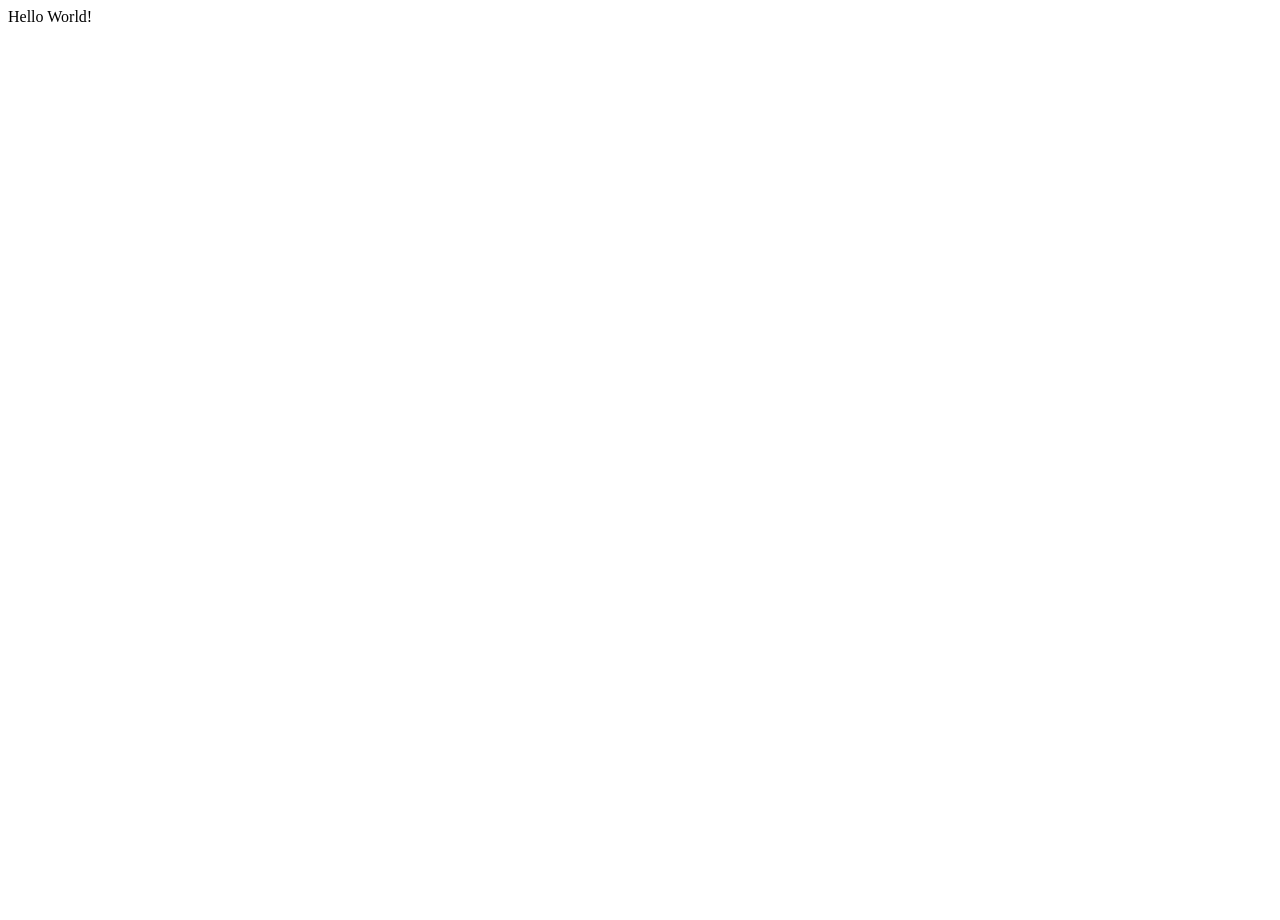
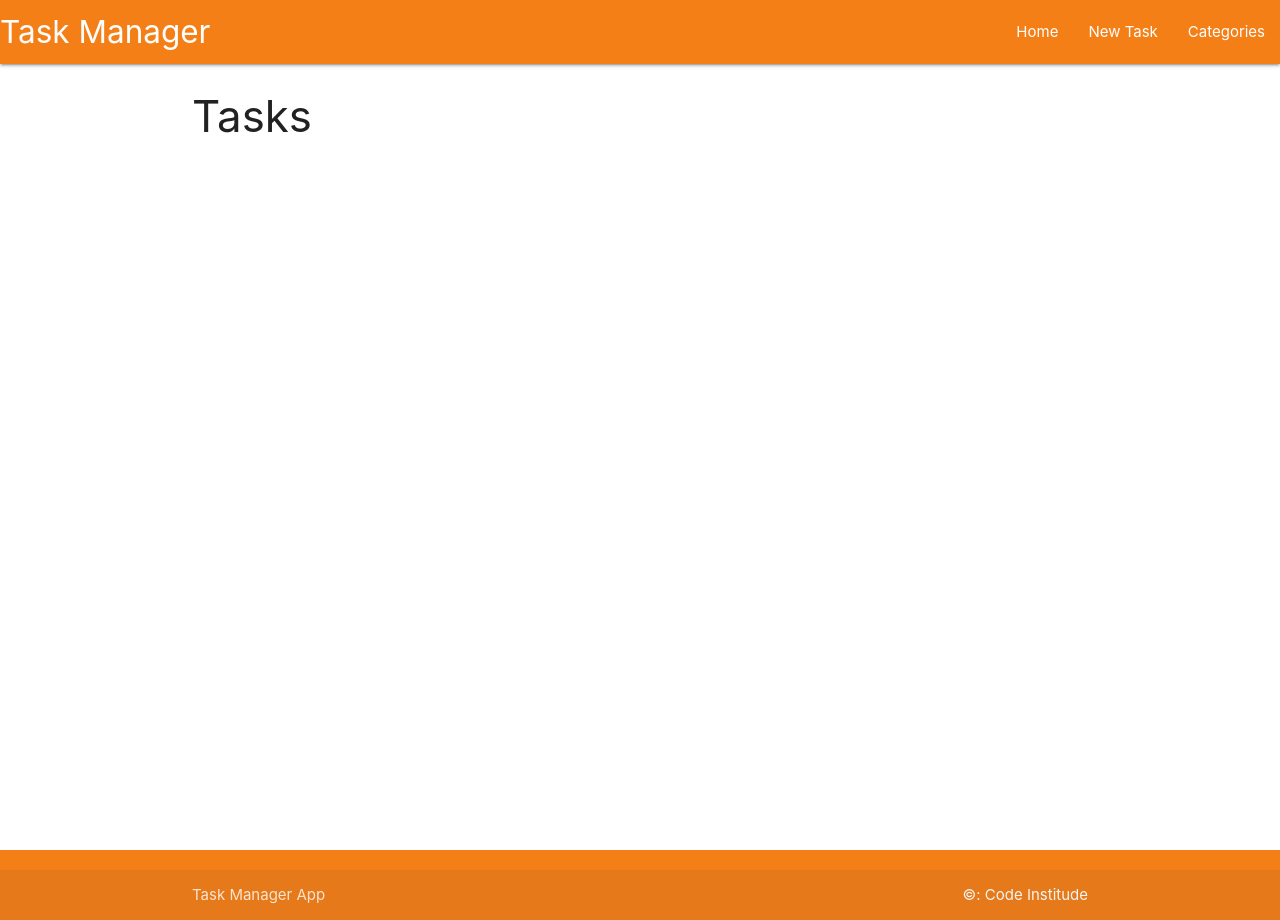
Before and after one commit to DonnavanStaddon/TaskManagerApp, a Flask app: page / in a window 1280 px wide. Before the commit the page is almost empty. Run offline with Flask 3, Linux system fonts and the light colour scheme.

Commit message:
Template Inheritance

```diff
--- a/taskmanager/routes.py
+++ b/taskmanager/routes.py
@@ -5,4 +5,4 @@ from taskmanager.models import Category, Task
 
 @app.route("/")
 def home():
-    return render_template("base.html")
+    return render_template("tasks.html")
--- /dev/null
+++ b/taskmanager/static/css/style.css
@@ -0,0 +1,9 @@
+body {
+    display: flex;
+    min-height: 100vh;
+    flex-direction: column;
+  }
+
+  main {
+    flex: 1 0 auto;
+  }
--- /dev/null
+++ b/taskmanager/static/js/script.js
@@ -0,0 +1,5 @@
+document.addEventListener('DOMContentLoaded', function() {
+    // sidenav initialixation
+    let sidenav = document.querySelectorAll('.sidenav');
+    M.Sidenav.init(sidenav);
+  });
--- a/taskmanager/templates/base.html
+++ b/taskmanager/templates/base.html
@@ -3,9 +3,50 @@
 <head>
     <meta charset="UTF-8">
     <meta name="viewport" content="width=device-width, initial-scale=1.0">
+    <link rel="stylesheet" href="https://cdnjs.cloudflare.com/ajax/libs/font-awesome/6.4.2/css/all.min.css" integrity="sha512-z3gLpd7yknf1YoNbCzqRKc4qyor8gaKU1qmn+CShxbuBusANI9QpRohGBreCFkKxLhei6S9CQXFEbbKuqLg0DA==" crossorigin="anonymous" referrerpolicy="no-referrer" />
+    <!-- Compiled and minified CSS -->
+    <link rel="stylesheet" href="https://cdnjs.cloudflare.com/ajax/libs/materialize/1.0.0/css/materialize.min.css" type="text/css">
+    <link rel="stylesheet" href="{{ url_for('static', filename='css/style.css') }}" type="text/css">
     <title>Task Manager</title>
 </head>
 <body>
-    Hello World!
+
+    <header>
+        <nav class="yellow darken-4">
+            <div class="nav-wrapper">
+              <a href="{{ url_for('home') }}" class="brand-logo">Task Manager</a>
+              <a href="#" data-target="mobile-demo" class="sidenav-trigger"><i class="fas fa-bars"></i></a>
+              <ul class="right hide-on-med-and-down">
+                <li><a href="{{ url_for('home') }}">Home</a></li>
+                <li><a href="">New Task</a></li>
+                <li><a href="">Categories</a></li>
+              </ul>
+            </div>
+          </nav>
+
+          <ul class="sidenav" id="mobile-demo">
+            <li><a href="{{ url_for('home') }}">Home</a></li>
+            <li><a href="">New Task</a></li>
+                <li><a href="">Categories</a></li>
+          </ul>
+    </header>
+
+    <main class="container">
+        {% block content %}
+        {% endblock %}
+    </main>
+
+    <footer class="page-footer yellow darken-4">
+        <div class="footer-copyright">
+          <div class="container">
+            Task Manager App
+          <a class="grey-text text-lighten-4 right" href="https://codeinstitude.net">&copy: Code Institude</a>
+          </div>
+        </div>
+      </footer
+
+    <!-- Compiled and minified JavaScript -->
+    <script src="https://cdnjs.cloudflare.com/ajax/libs/materialize/1.0.0/js/materialize.min.js"></script>
+    <script src="{{ url_for('static', filename='js/script.js') }}"></script>
 </body>
 </html>
--- /dev/null
+++ b/taskmanager/templates/tasks.html
@@ -0,0 +1,6 @@
+{% extends "base.html" %}
+{% block content %}
+
+<h3 blue-grey darken-3>Tasks</h3>
+
+{% endblock %}
```
